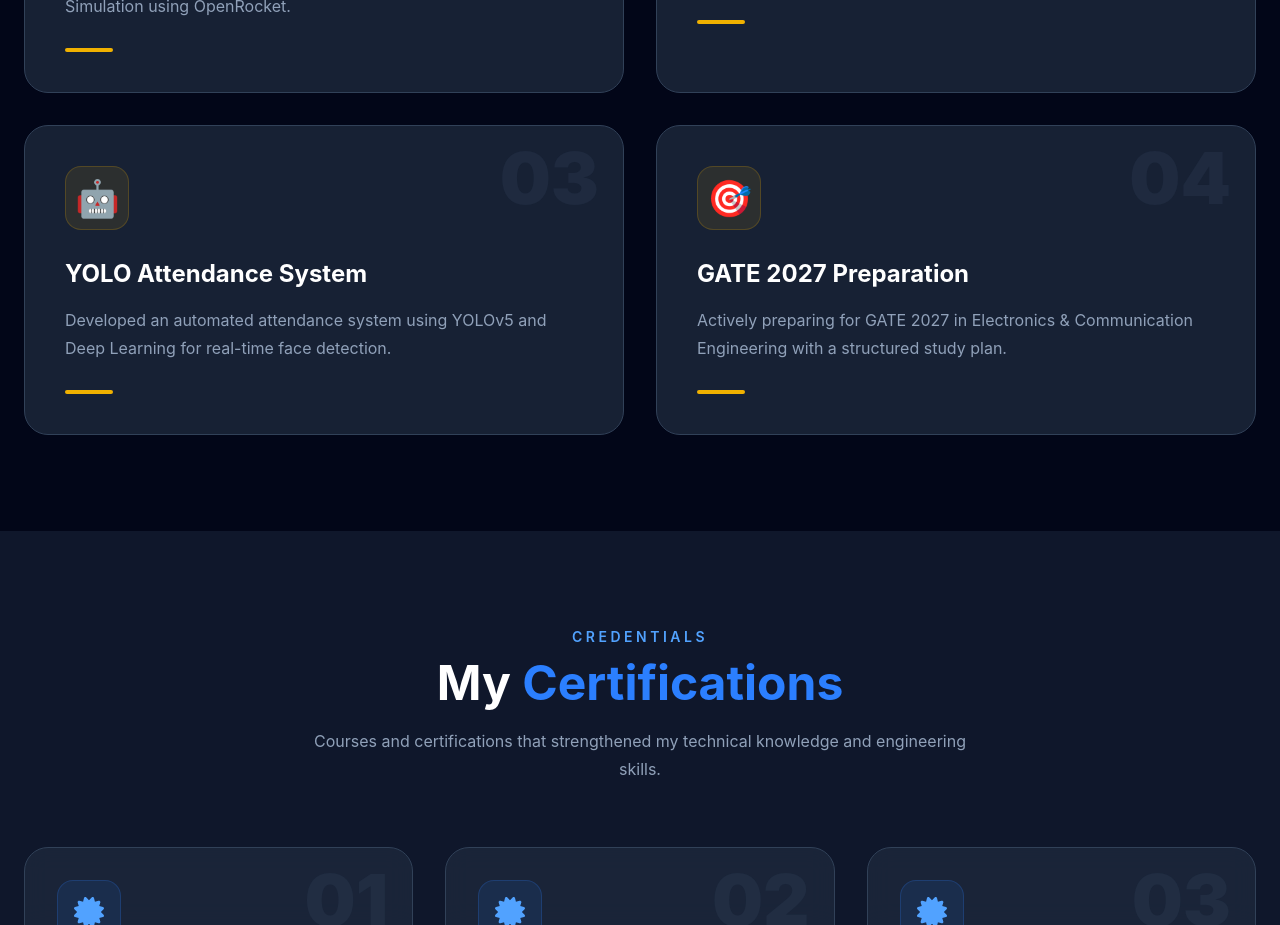
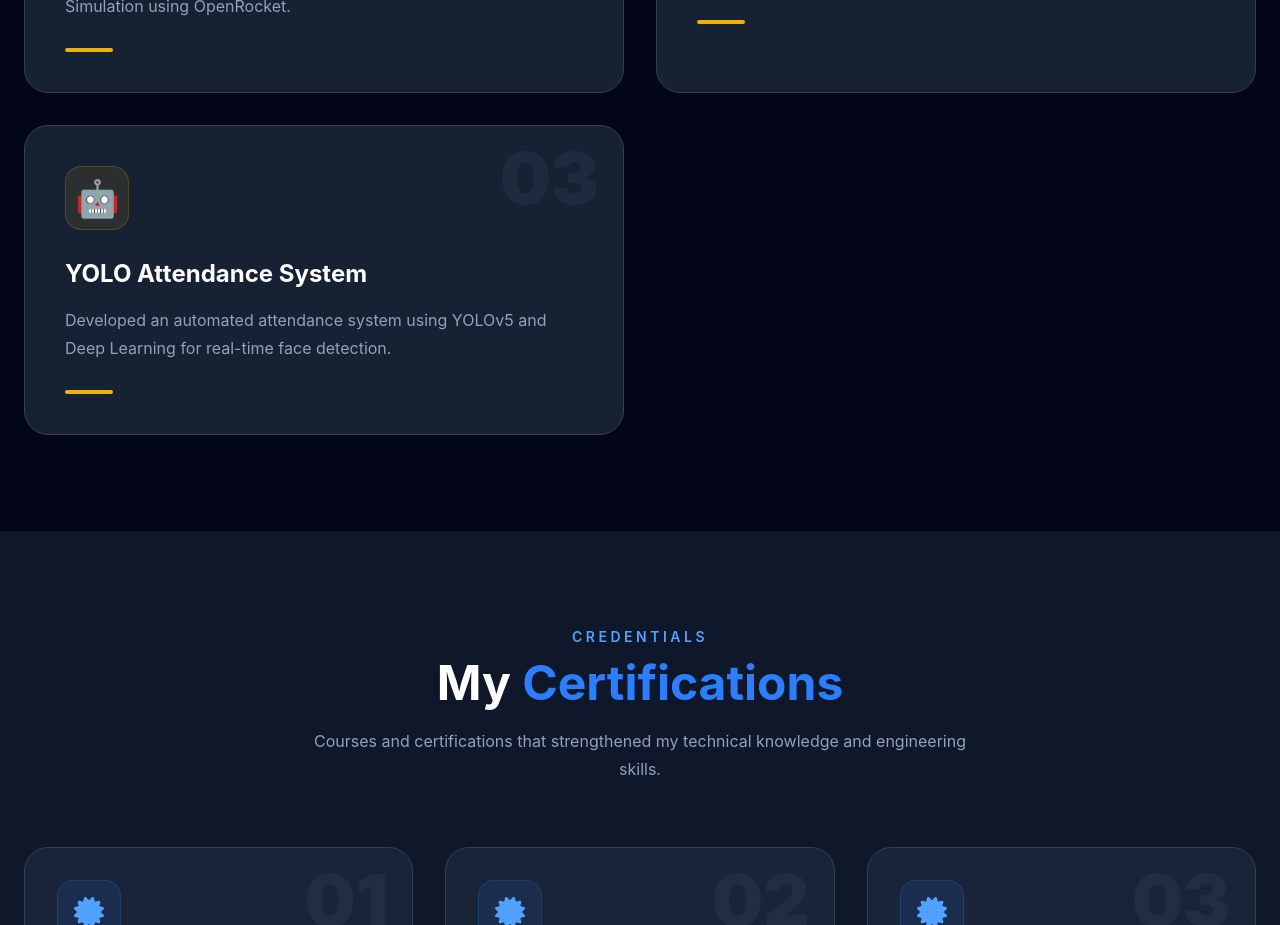
Before and after one commit to sreelakshmi-jagannadham/portfolio, a React app: page / in a window 1280 px wide. Shown: the part 6320-7245 px from the top of the page. Built offline with nearby package versions, Linux system fonts and the light colour scheme; the HTML template or start-up script is replaced by a standard one.

Commit message:
Remove GATE preparation status from achievements

```diff
--- a/src/data/achievements.js
+++ b/src/data/achievements.js
@@ -17,11 +17,6 @@ const Achievements = [
       "Developed an automated attendance system using YOLOv5 and Deep Learning for real-time face detection.",
     icon: "🤖",
   },
-  {
-    title: "GATE 2027 Preparation",
-    description:
-      "Actively preparing for GATE 2027 in Electronics & Communication Engineering with a structured study plan.",
-    icon: "🎯",
-  },
+
 ];
 export default Achievements;
```
